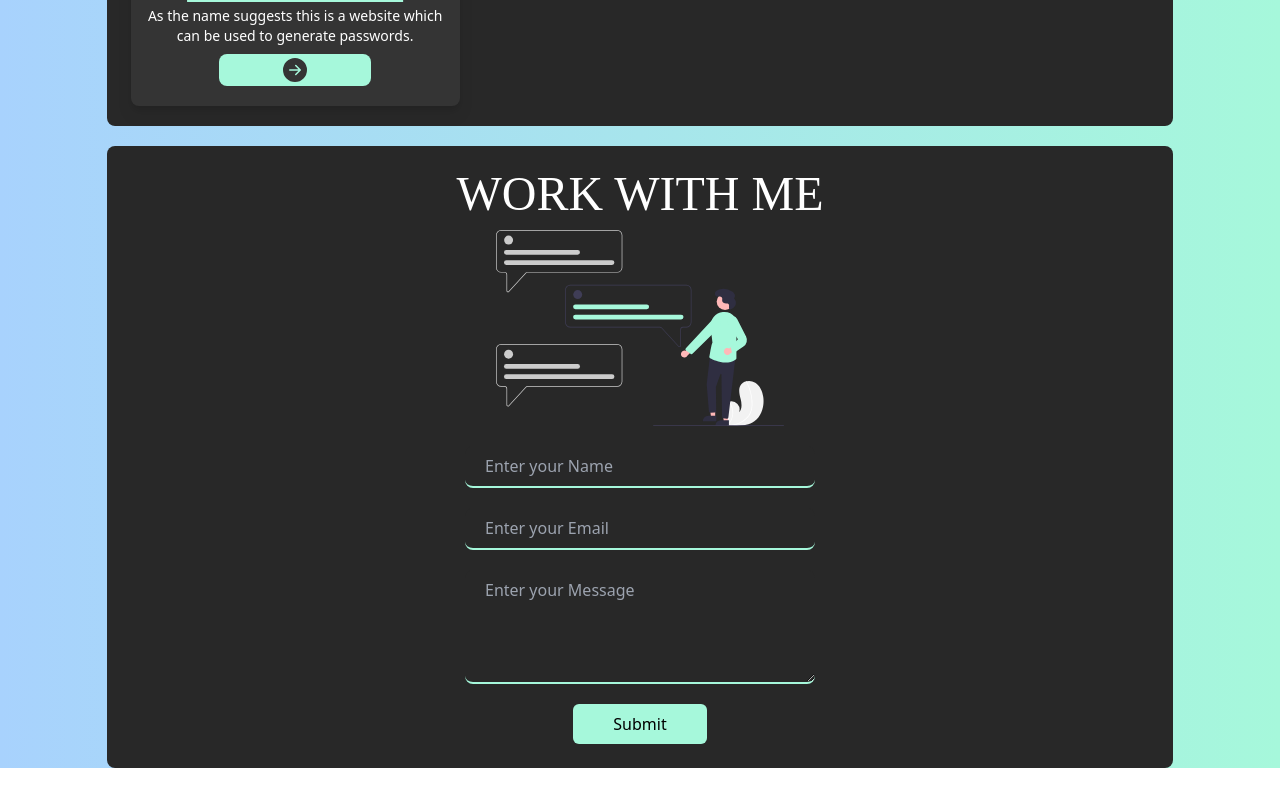
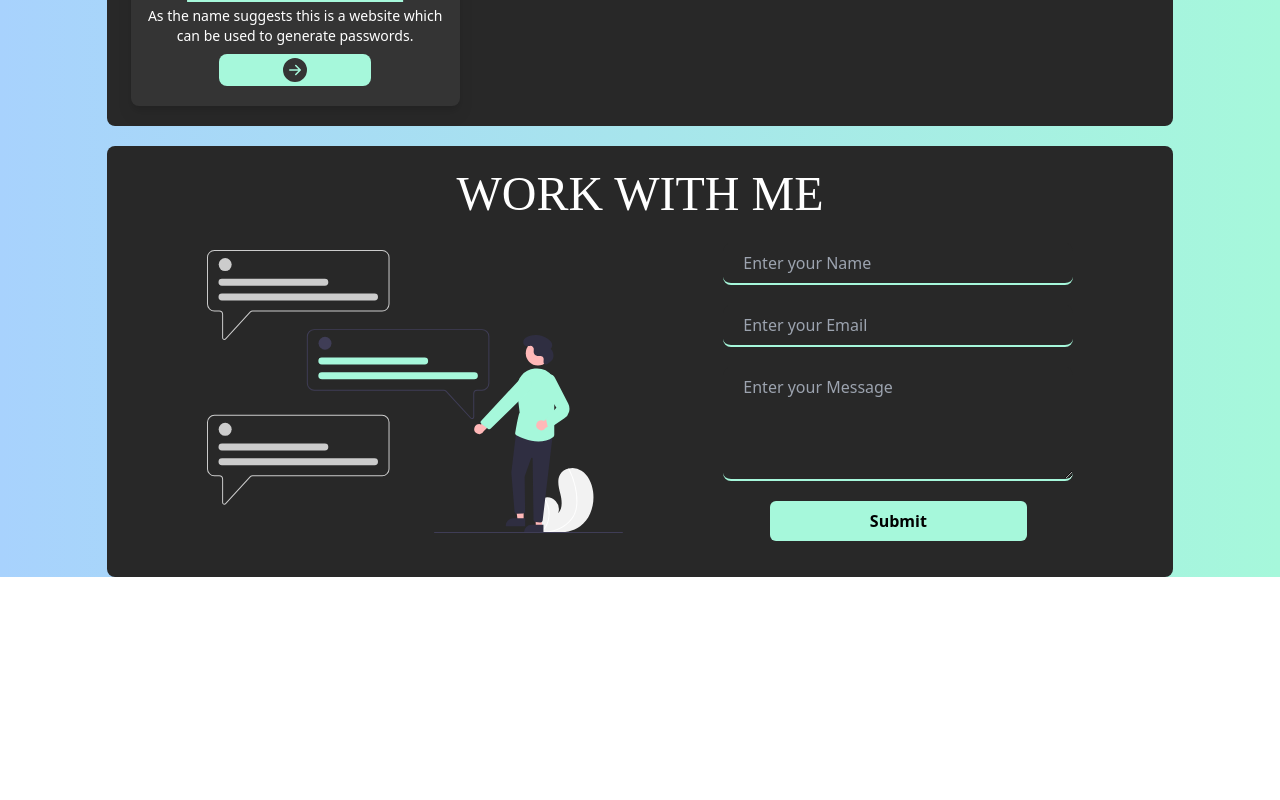
Before and after one commit to HarikrishnanYPR1707/Personal-Portfolio, a React (Vite) app: page / in a window 1280 px wide. Shown: the part 1654-2454 px from the top of the page. After the commit the page ends 2263 px from the top, so only its background shows below. Built offline with nearby package versions, Linux system fonts and the light colour scheme; a web font is replaced by a local one.

Commit message:
Added responsiveness to the work with me section

```diff
--- a/src/Components/WorkWithMe/WorkWithMe.jsx
+++ b/src/Components/WorkWithMe/WorkWithMe.jsx
@@ -29,19 +29,19 @@ const WorkWithMe = () => {
     }
 
     return (
-        <section className="pt-6 pl-6 pr-6 pb-6 m-5 bg-[#282828] rounded-lg flex flex-col justify-center items-center md:w-5/6 md:mx-auto lg:w-5/6 ">
+        <section className="pt-6 pl-6 pr-6 pb-6 m-5 bg-[#282828] rounded-lg flex flex-col justify-center items-center md:w-5/6 md:mx-auto lg:w-5/6 lg:px-[100px]">
             <h1 className="mb-3 text-white text-center font-swad text-5xl uppercase">
                 Work With Me
             </h1>
-            <div className="flex flex-col justify-center items-center">
+            <div className="flex flex-col justify-center items-center lg:flex-row lg:gap-[100px]">
                 <div className="">
-                    <img src={workWithMeSvg} alt="workWithMeSvg" className="w-72 mb-5" />
+                    <img src={workWithMeSvg} alt="workWithMeSvg" className="w-72 mt-5 mb-5 md:w-[500px] lg:w-[450px]" />
                 </div>
                 <div className="flex flex-col justify-center items-center">
-                    <input type="text" id="input-1" className="bg-[#282828] text-white w-[350px] py-2 pl-5 mb-5 rounded-lg border-b-2 border-[#a6f8db] outline-none" placeholder="Enter your Name" onChange={(event) => { setTo_Name(event.target.value) }} required />
-                    <input type="email" id="input-2" className="bg-[#282828] text-white w-[350px] py-2 pl-5 mb-5 rounded-lg border-b-2 border-[#a6f8db] outline-none" placeholder="Enter your Email" onChange={(event) => { setFrom_Name(event.target.value) }} required />
-                    <textarea name="" cols="30" rows="4" id="input-3" className="bg-[#282828] text-white w-[350px] py-2 pl-5 mb-5 rounded-lg border-b-2 border-[#a6f8db] outline-none" placeholder="Enter your Message" onChange={(event) => { setMessage(event.target.value) }} required />
-                    <input type="submit" className="px-10 py-2 bg-[#a6f8db] rounded-md" onClick={submitInfo} />
+                    <input type="text" id="input-1" className="bg-[#282828] text-white w-[350px] py-2 pl-5 mb-5 rounded-lg border-b-2 border-[#a6f8db] outline-none md:w-[500px] lg:w-[350px]" placeholder="Enter your Name" onChange={(event) => { setTo_Name(event.target.value) }} required />
+                    <input type="email" id="input-2" className="bg-[#282828] text-white w-[350px] py-2 pl-5 mb-5 rounded-lg border-b-2 border-[#a6f8db] outline-none md:w-[500px] lg:w-[350px]" placeholder="Enter your Email" onChange={(event) => { setFrom_Name(event.target.value) }} required />
+                    <textarea name="" cols="30" rows="4" id="input-3" className="bg-[#282828] text-white w-[350px] py-2 pl-5 mb-5 rounded-lg border-b-2 border-[#a6f8db] outline-none md:w-[500px] lg:w-[350px]" placeholder="Enter your Message" onChange={(event) => { setMessage(event.target.value) }} required />
+                    <input type="submit" className="px-10 py-2 font-bold bg-[#a6f8db] rounded-md md:px-[100px]" onClick={submitInfo} />
                 </div>
             </div>
         </section>
```
